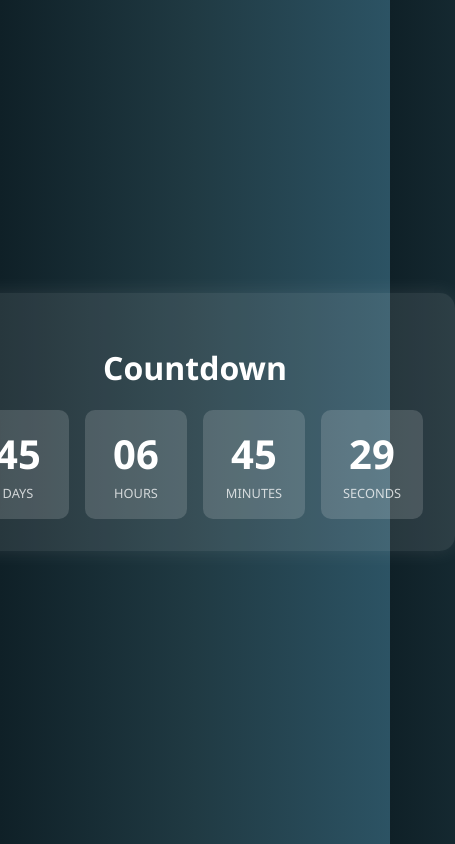
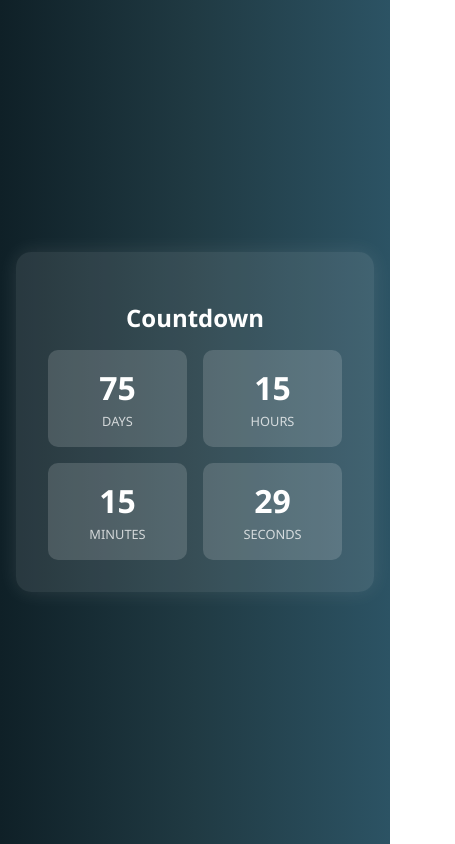
Before and after one commit to rauf-asad/countdown, a plain HTML site: page index.html in a window 390 px wide. Shown: the whole page, 455 px wide, since content can reach past the window. Drawn offline with Linux system fonts and the light colour scheme.

Commit message:
make responsive

```diff
--- a/script.js
+++ b/script.js
@@ -1,4 +1,4 @@
-const targetDate = new Date("2025-09-16T00:00:00");
+const targetDate = new Date(Date.UTC(2025, 9, 16, 8, 30, 0));
 
 function updateCountdown() {
   const now = new Date();
--- a/style.css
+++ b/style.css
@@ -8,6 +8,8 @@ body {
   align-items: center;
   height: 100vh;
   text-align: center;
+  padding: 1rem;
+  box-sizing: border-box;
 }
 
 .container {
@@ -15,10 +17,18 @@ body {
   padding: 2rem;
   border-radius: 15px;
   box-shadow: 0 0 20px rgba(255, 255, 255, 0.1);
+  max-width: 600px;
+  width: 100%;
+}
+
+h1 {
+  font-size: 2rem;
+  margin-bottom: 1rem;
 }
 
 #countdown {
   display: flex;
+  flex-wrap: wrap;
   gap: 1rem;
   justify-content: center;
   margin-top: 1rem;
@@ -29,6 +39,7 @@ body {
   padding: 1rem;
   border-radius: 10px;
   min-width: 70px;
+  flex: 1 1 70px;
 }
 
 .time span {
@@ -42,3 +53,14 @@ body {
   text-transform: uppercase;
   opacity: 0.75;
 }
+
+/* Mobile styles */
+@media (max-width: 480px) {
+  .time span {
+    font-size: 2rem;
+  }
+
+  h1 {
+    font-size: 1.5rem;
+  }
+}
```
Lines whose indentation alone changed are shown as unchanged.
